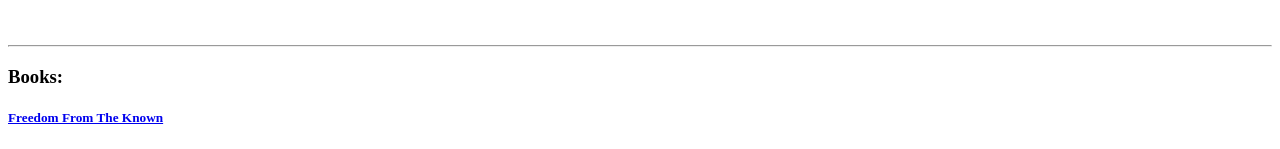
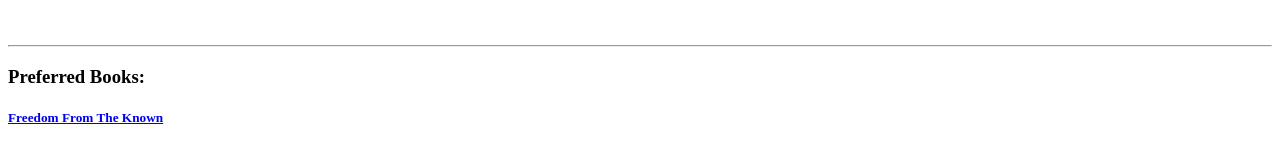
Before and after one commit to TathastuMishra/cv, a plain HTML site: page index.html in a window 1280 px wide. Shown: the part 345-494 px from the top of the page. Drawn offline with Linux system fonts and the light colour scheme.

Commit message:
Update index.html

```diff
--- a/index.html
+++ b/index.html
@@ -21,7 +21,7 @@
     </table>
 
 <hr>
-<h3>Books:</h3>
+<h3>Preferred Books:</h3>
 <h5><a href="https://www.amazon.in/Freedom-Known-J-Krishnamurti/dp/1846042135">Freedom From The Known</a></h5>
 <h5><a href="https://www.amazon.in/First-Last-Freedom-J-Krishnamurti/dp/1846043751">The First and the Last Freedom</a></h5>
 <h5><a href="https://www.amazon.in/What-Are-Doing-Your-Life/dp/1846045851">What are You doing with your Life</a></h5>
```
